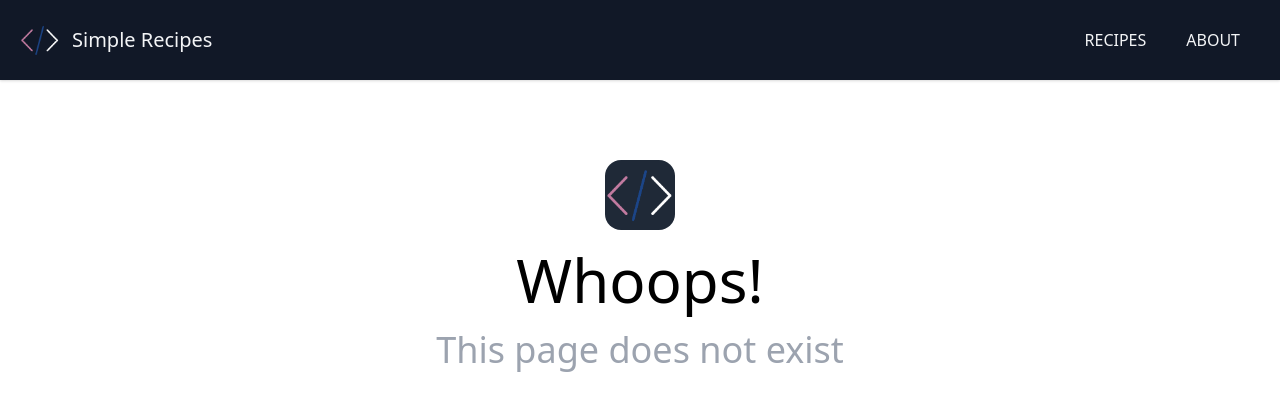
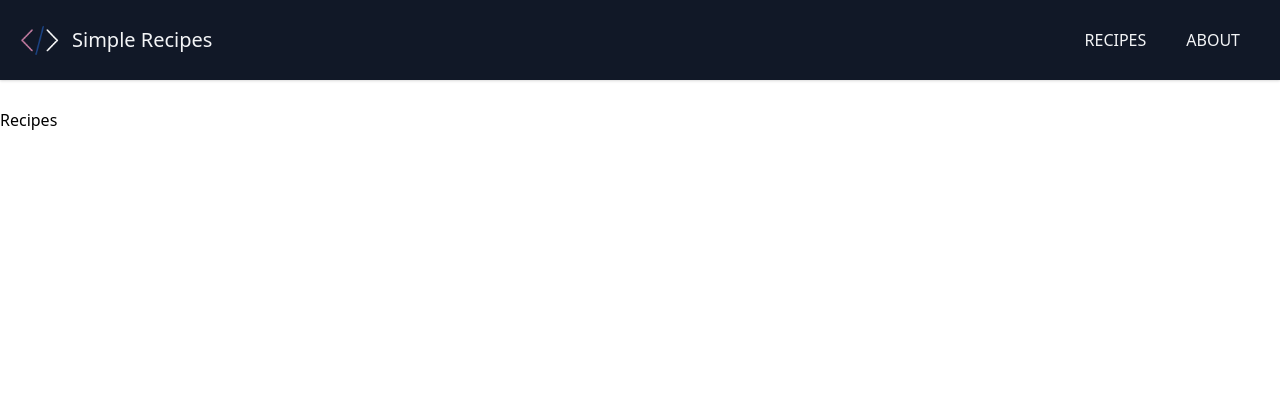
Before and after one commit to jpottruff/simple-recipes, a Next.js app: page /recipes in a window 1280 px wide. Before the commit this address had no page. Shown: the top 410 px of the page. Built offline with nearby package versions, Linux system fonts and the light colour scheme.

Commit message:
add recipes landing page

```diff
--- /dev/null
+++ b/pages/recipes/index.js
@@ -0,0 +1,8 @@
+import Layout from '../../components/Layout';
+export default function RecipePage() {
+  return (
+    <Layout>
+      <h1>Recipes</h1>
+    </Layout>
+  );
+}
```
